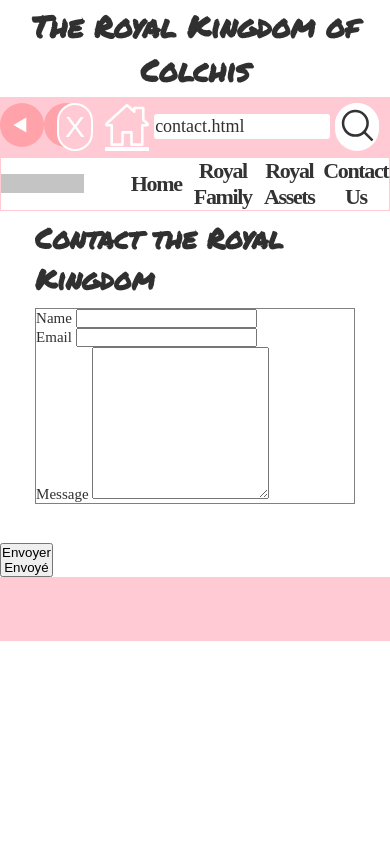
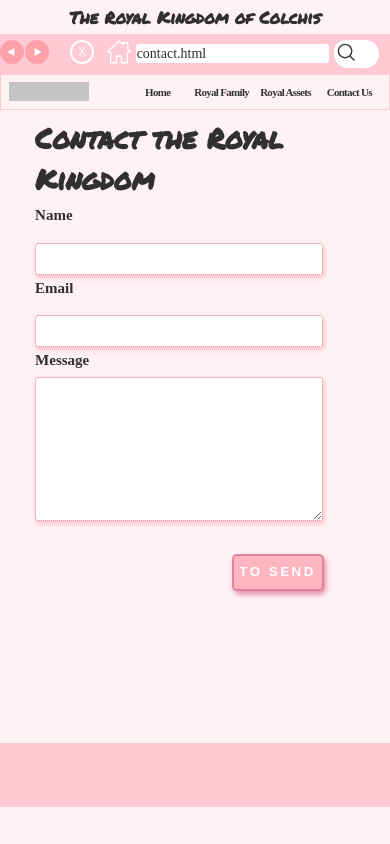
Before and after one commit to frgomis/_challenge_wildCodeSchool, a website built with Parcel: page contact.html in a window 390 px wide. Built offline with nearby package versions, Linux system fonts and the light colour scheme.

Commit message:
mediasqueries + màj contact html

```diff
--- /dev/null
+++ b/assets/app/script.js
@@ -0,0 +1,11 @@
+console.log('bonjour');
+const btnColor = document.querySelector('button.btn-validator');
+const show = document.querySelector('.show');
+const toHide = document.querySelector('.toHide');
+
+
+btnColor.addEventListener('click', ()=>{
+    btnColor.classList.toggle('active');
+    show.classList.toggle('active');
+    toHide.classList.toggle('active');
+})
--- a/assets/styles/contact.css
+++ b/assets/styles/contact.css
@@ -1,3 +1,6 @@
+main  {
+    height: 75vh;
+}
 main h2 {
     text-align: left;
     margin-left: 7%;
@@ -6,9 +9,74 @@ main h2 {
 }
 
 form {
+    max-width: 82vw;
+    height: 50vh;
     margin: 0 auto;
-    width: 82vw;
-    margin-bottom: 10%;
-    border: gray 1.8px solid;
     border-collapse: collapse;
+    font-weight: 600;
 }
+form>div {
+    width: 90%;
+    display: grid;
+    grid-gap: 5%;
+    margin-bottom: 1.5%;
+}
+div.civility,
+div.email {
+    height: 16%;
+}
+
+input,
+textarea {
+    border: palevioletred 1px dotted;
+    border-radius: 3.5px;
+    box-shadow: 1px 2.5px 5px lightpink;
+}
+div.btn{
+position: relative;
+}
+
+button.btn-validator{
+    cursor:pointer;
+    border: rgba(216, 112, 147, 0.748) 2px solid;
+    box-shadow: 2px 3.5px 5px rgba(216, 112, 147, 0.748);
+    border-radius: 5px;
+    background-color: lightpink;
+    color: white;
+    font-weight: 700;
+    letter-spacing: 0.25rem;
+    line-height: 3rem;
+    padding: 0.5% 1.5%;
+    position: absolute;
+    bottom: -38px;
+    right: 17%;
+}
+.show {
+    visibility: hidden;
+    display: none;
+}
+button.btn-validator.active {
+   color: #eb008a;
+   font-style: italic;
+    font-weight: 800;
+}
+
+.toHide.active {
+    visibility: hidden;
+    display: none;
+}
+.show.active {
+    visibility: visible;
+    display: block;
+}
+@media screen and (max-width: 720px) {
+    body{
+        background-color: rgba(255, 182, 193, 0.172);
+    }
+    button.btn-validator {
+        position: absolute;
+        bottom: 38px;
+        right: 17%;
+    }
+
+}
--- a/assets/styles/portraits.css
+++ b/assets/styles/portraits.css
@@ -36,3 +36,24 @@ figcaption {
     padding: 3.5% 0;
 
 }
+@media screen and (max-width: 720px)  {
+    body{
+        background-color: rgba(255, 182, 193, 0.172);
+    }
+    div.portraits{
+        display: flex;
+        flex-direction: column;
+        align-items: center;
+    }
+    .portraits div{
+        width: 40%;
+        height: 100%;
+        margin-bottom: 5%;
+        font-size: 1.2rem;
+        font-weight: 400;
+    }
+    .portraits span{
+        display: none;
+    }
+
+}
--- a/assets/styles/style.css
+++ b/assets/styles/style.css
@@ -59,7 +59,6 @@ div.left img{
   transform: rotate(180deg);
 }
 .headTitle ul {
-
   width: 90%;
   display: flex;
   padding: 1.55%;
@@ -75,8 +74,8 @@ li.btnClose{
 }
 li.btnClose button{
   background: #ffcad3;
-  width: 100%;
-  height: 100%;
+  width: 44px;
+  height: 44px;
   border:#fff solid 2.5px;
   border-radius: 50px;
   font-size:3rem;
@@ -144,8 +143,9 @@ div.hero {
   height: 49vh;
   background-image: url('../images/polynesia-3021072_1920.jpg');
   background-repeat: no-repeat;
-  background-size:100% ;
-  background-position: 50%;
+  background-size:cover;
+  background-position-x:50%;
+  background-position-y:50%;
   display: flex;
   align-items: center;
   justify-content: center;
@@ -171,3 +171,37 @@ footer {
   background-color: #ffcad3;
 
 }
+@media screen and (max-width: 720px) {
+  body {
+    background-color: rgba(255, 182, 193, 0.172);
+  }
+
+  h1,
+  h2,
+  .hero h2 {
+    font-size: 2vh
+  }
+  .headTitle img {
+    width: 24px;
+  }
+  li.btnClose button {
+    width: 24px;
+    height: 24px;
+    font-size: 1.2rem;
+    margin-left: 1.5rem;
+  }
+  li.home {
+    width: 24px;
+    background-color: #ffcad3;
+  }
+  li.breadcrumb {
+    padding: 0.35%;
+    font-size: 1.4rem;
+  }
+
+  nav {
+    font-size: 1.3vh;
+    font-weight: 100;
+    padding: 2%;
+  }
+}
--- a/contact.html
+++ b/contact.html
@@ -55,39 +55,33 @@
       <form action="post">
 <!-- ========= -->
         <div class="civility">
-          <p>
             <label for="title">Name</label>
-            <input type="text" name="name" id="title">
-          </p>
+            <input type="text" name="name" id="title" required>
         </div>
 <!-- ========= -->
         <div class="email">
-          <p>
             <label for="title">Email</label>
-            <input type="form-mail" name="email" id="title" required>
-          </p>
+            <input type="email" name="email" id="title" required>
         </div>
 <!-- ========= -->
         <div class="message">
-          <p>
             <label for="description">Message</label>
             <textarea name="commentaire" id="commentaire" rows="10"></textarea>
-          </p>
         </div>
 <!-- ===== -->
       </form>
 <!-- ========= -->
-      <div>
-          <button class="form-button-validator">
-            <p class="toHide"> Envoyer</p>
-            <p class="show"> Envoyé</p>
-          </button>
-        </div>
+      <div class="btn">
+        <button class="btn-validator">
+          <p class="toHide"> TO SEND</p>
+          <p class="show">done</p>
+        </button>
+      </div>
   </main>
 
   <footer></footer>
   <!-- Connect the Javascript file -->
-  <script src="script.js"></script>
+  <script src="assets/app/script.js"></script>
 </body>
 
 </html>
```
Also changed, not shown: royal-family.html (+3 -3 lines), app/script.js (deleted).
